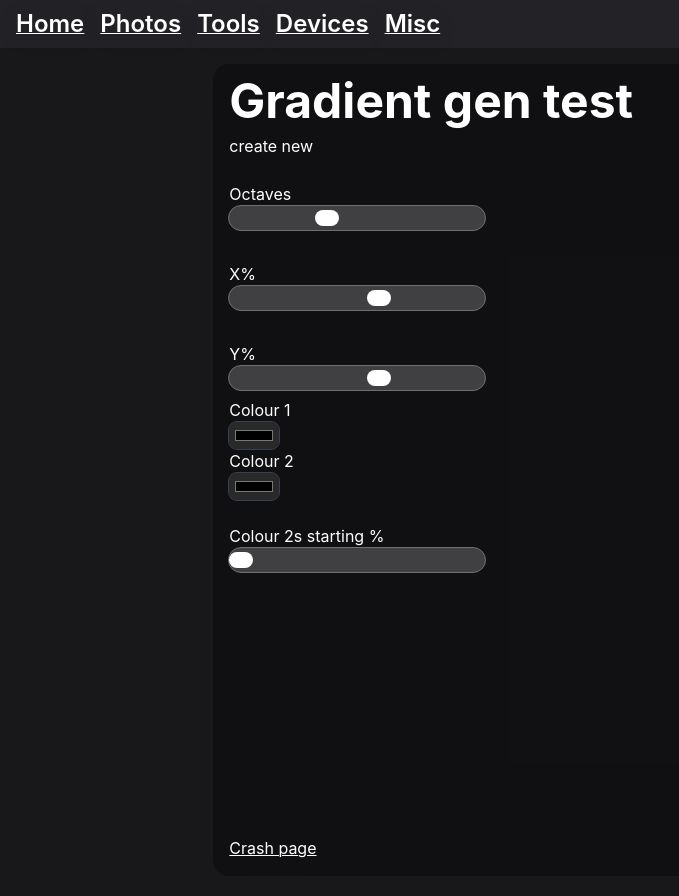
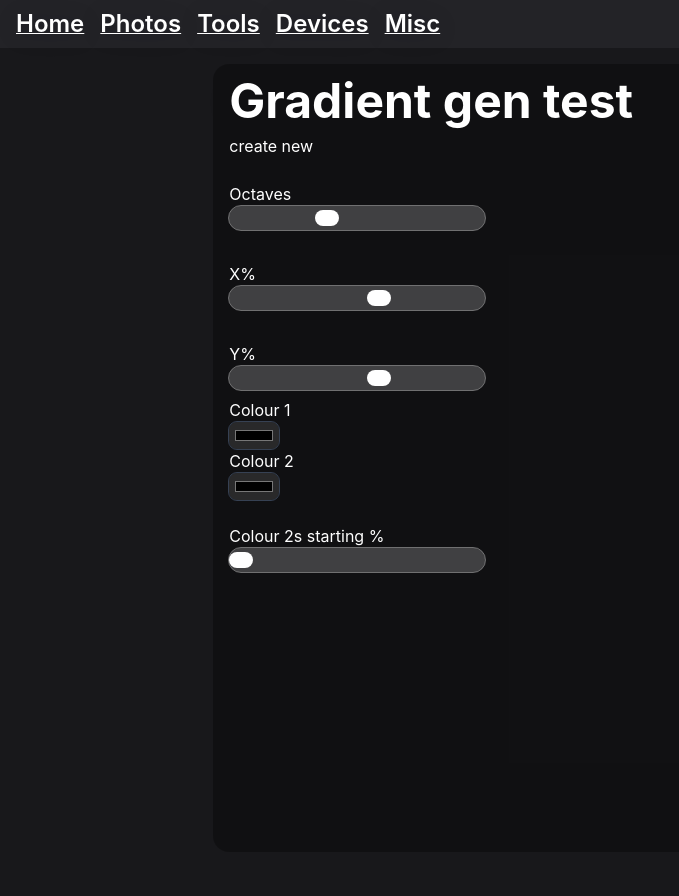
Before and after one commit to ctih1/gallery, a SvelteKit app: page /tools/testing in a window 1280 px wide. Shown: the top 896 px of the page, without its empty margins (0-679 px from the left). Built offline with nearby package versions, Linux system fonts and the light colour scheme; a web font is replaced by a local one.

Commit message:
remove dead link

```diff
--- a/src/routes/tools/testing/+page.svelte
+++ b/src/routes/tools/testing/+page.svelte
@@ -58,4 +58,3 @@
 <Input bind:value={color2percentage} label="Colour 2s starting %" type="range" />
 
 <div bind:this={testElement} class="aspect-square w-64"></div>
-<a href="/tools/crash/ignore">Crash page</a>
```
